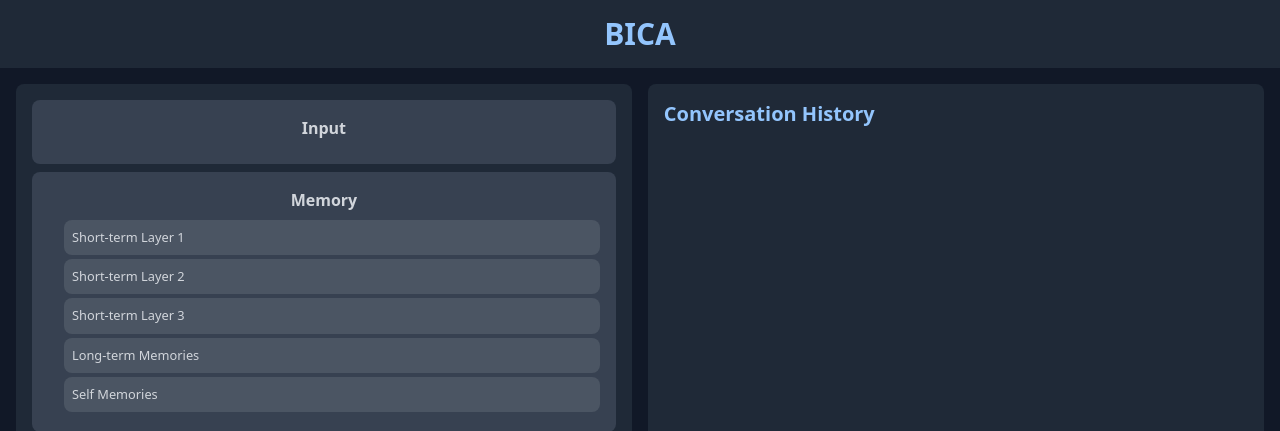
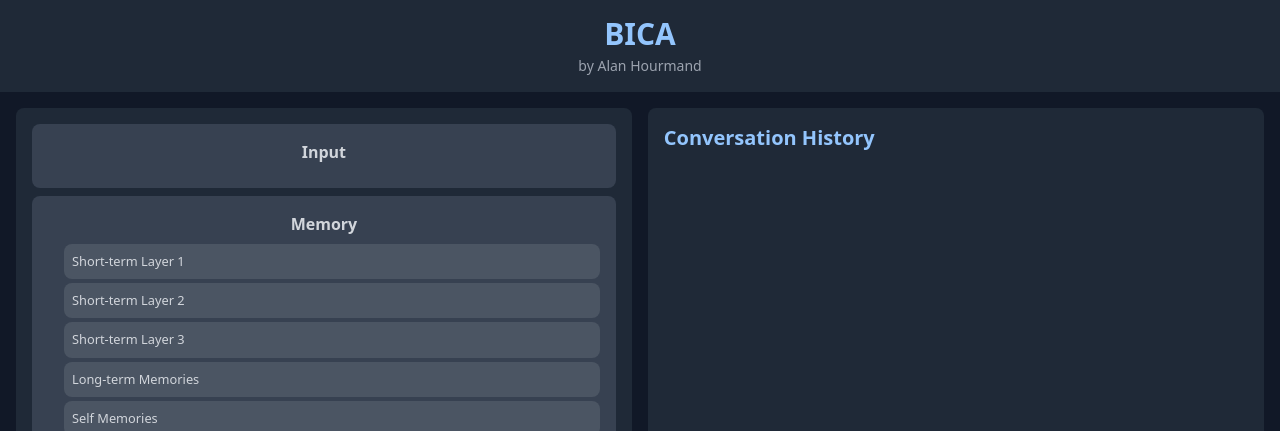
Before and after one commit to alanh90/BicameralAGI, a Flask app: page / in a window 1280 px wide. Shown: the top 431 px of the page. Run offline with Flask 3, Linux system fonts and the light colour scheme; some libraries are stand-ins or nearby versions.

Commit message:
Added my name

```diff
--- a/source/web/templates/index.html
+++ b/source/web/templates/index.html
@@ -34,6 +34,7 @@
 <body class="h-full flex flex-col text-gray-300">
     <header class="bg-gray-800 p-4 text-center">
         <h1 class="text-3xl font-bold text-blue-300">BICA</h1>
+        <p class="text-sm text-gray-400 mt-1">by Alan Hourmand</p>
     </header>
     <main id="main-content" class="flex-grow flex p-4 space-x-4 overflow-hidden">
         <div class="w-1/2 flex flex-col space-y-4">
```
